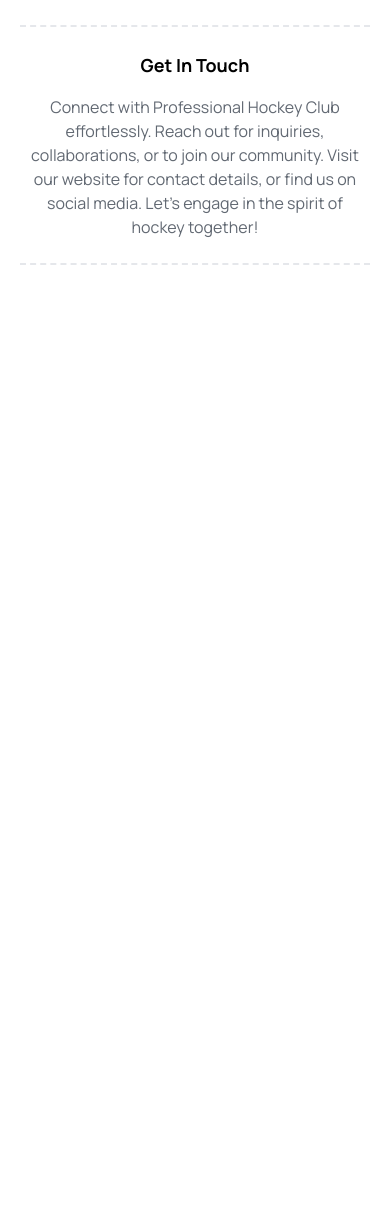
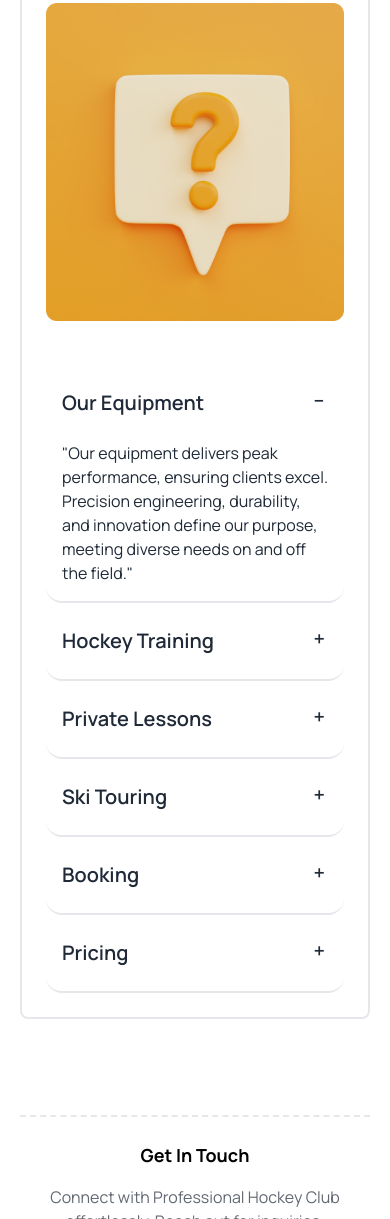
Before and after one commit to faisal-hdev/B9A3-Hockeys, a plain HTML site: page index.html in a window 390 px wide. Shown: the part 7421-8640 px from the top of the page. Before the commit the page ends 7782 px from the top, so only its background shows below. Drawn offline with nearby package versions, Linux system fonts and the light colour scheme.

Commit message:
Responsive Accordion and image layout added

```diff
--- a/index.html
+++ b/index.html
@@ -517,6 +517,68 @@
             and off the ice.
           </p>
         </div>
+        <div class="border-2 gap-11 border-gray-200 rounded-lg p-6 md:p-8 flex flex-col lg:flex-row mt-12">
+          <div class="flex mx-auto lg:mx-0 w-fit">
+            <img class="" src="./assets/Images/11.png" alt="">
+          </div>
+          <div class="lg:w-3/5 mx-auto justify-end ">
+            <div class="collapse collapse-plus border-b-2 space-y-2">
+              <input type="radio" name="my-accordion-3" checked="checked" />
+              <div class="collapse-title text-xl font-semibold">
+                Our Equipment
+              </div>
+              <div class="collapse-content">
+                <p>
+"Our equipment delivers peak performance, ensuring clients excel. Precision engineering, durability, and innovation define our purpose, meeting diverse needs on and off the field."</p>
+              </div>
+            </div>
+            <div class="collapse collapse-plus border-b-2 space-y-2">
+              <input type="radio" name="my-accordion-3" />
+              <div class="collapse-title text-xl font-semibold">
+                Hockey Training
+              </div>
+              <div class="collapse-content">
+                <p>"Elevate your game with our hockey training. Expert coaching, cutting-edge drills, and personalized programs empower players to reach peak performance on the ice."</p>
+              </div>
+            </div>
+            <div class="collapse collapse-plus border-b-2 space-y-2">
+              <input type="radio" name="my-accordion-3" />
+              <div class="collapse-title text-xl font-semibold">
+                Private Lessons
+              </div>
+              <div class="collapse-content">
+                <p>"Refine your skills with private lessons. Tailored coaching, personalized feedback, and focused sessions elevate your performance, unlocking your full potential in the sport."</p>
+              </div>
+            </div>
+            <div class="collapse collapse-plus border-b-2 space-y-2">
+              <input type="radio" name="my-accordion-3" />
+              <div class="collapse-title text-xl font-semibold">
+                Ski Touring
+              </div>
+              <div class="collapse-content">
+                <p>"Embark on exhilarating ski touring adventures. Explore pristine snow-covered landscapes with our expert guides, ensuring unforgettable experiences and unparalleled backcountry thrills."</p>
+              </div>
+            </div>
+            <div class="collapse collapse-plus border-b-2 space-y-2">
+              <input type="radio" name="my-accordion-3" />
+              <div class="collapse-title text-xl font-semibold">
+                Booking
+              </div>
+              <div class="collapse-content">
+                <p>"Simplify your experience with easy booking. Streamlined process, secure transactions, and instant confirmations ensure hassle-free reservations for a seamless user-friendly journey."</p>
+              </div>
+            </div>
+            <div class="collapse collapse-plus border-b-2 space-y-2">
+              <input type="radio" name="my-accordion-3" />
+              <div class="collapse-title text-xl font-semibold">
+                Pricing
+              </div>
+              <div class="collapse-content">
+                <p>"Transparent pricing for value-driven choices. Our clear, competitive rates ensure affordability, providing quality services without compromising excellence for our valued customers."</p>
+              </div>
+            </div>
+          </div>
+        </div>
       </section>
       <!-- Get In Touch -->
       <section class="mb-24">
```
